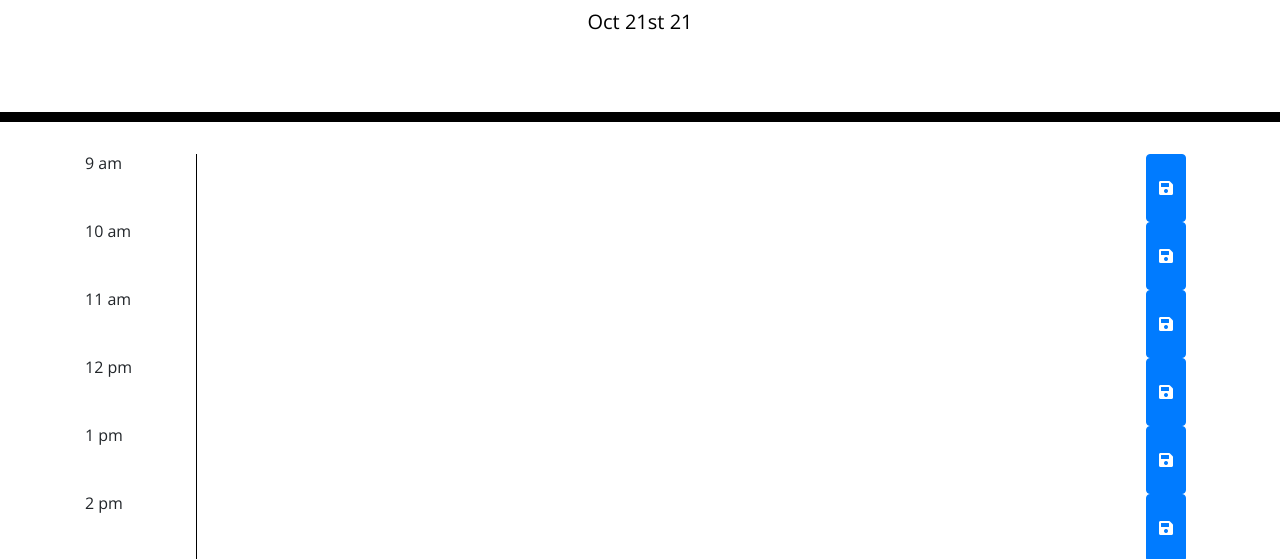
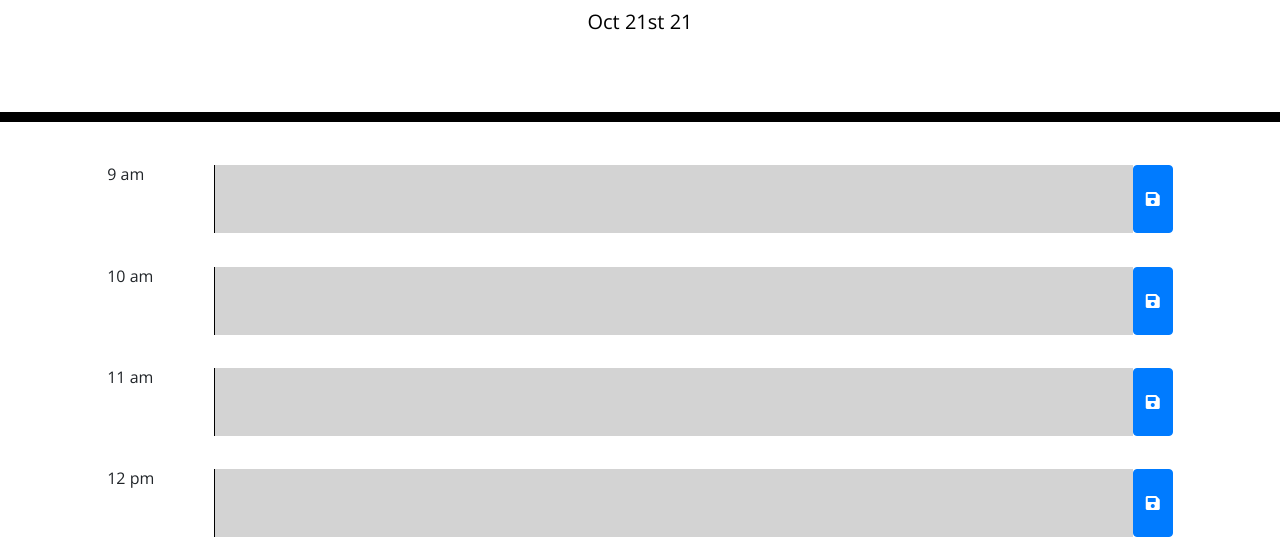
Before and after one commit to sabrinaelkins/Calendar, a plain HTML site: page index.html in a window 1280 px wide. Shown: the part 182-741 px from the top of the page. Drawn offline with nearby package versions, Linux system fonts and the light colour scheme.

Commit message:
README to develope

```diff
--- a/script.js
+++ b/script.js
@@ -12,5 +12,14 @@ $(document).ready(function () {
     for (let i = 9; i < 19; i++) {
         var userSchedule = localStorage.getItem(i)
         $("#" + i + "-plan").val(userSchedule)
+        if(i> currentHour){
+            $("#" + i + "-plan").addClass("future")
+        }
+        else if(i=== currentHour){
+            $("#" + i + "-plan").addClass("present")
+        }
+        else {
+            $("#" + i + "-plan").addClass("past")
+        }
     }
 })
--- a/style.css
+++ b/style.css
@@ -72,7 +72,10 @@ textarea{
 
 section{
   display: flex;
+  margin: 1%;
+  padding: 1%;
 }
+
 section h1{
   max-width: 10%;
   min-width: 10%;
```
Also changed, not shown: 2 other files.
